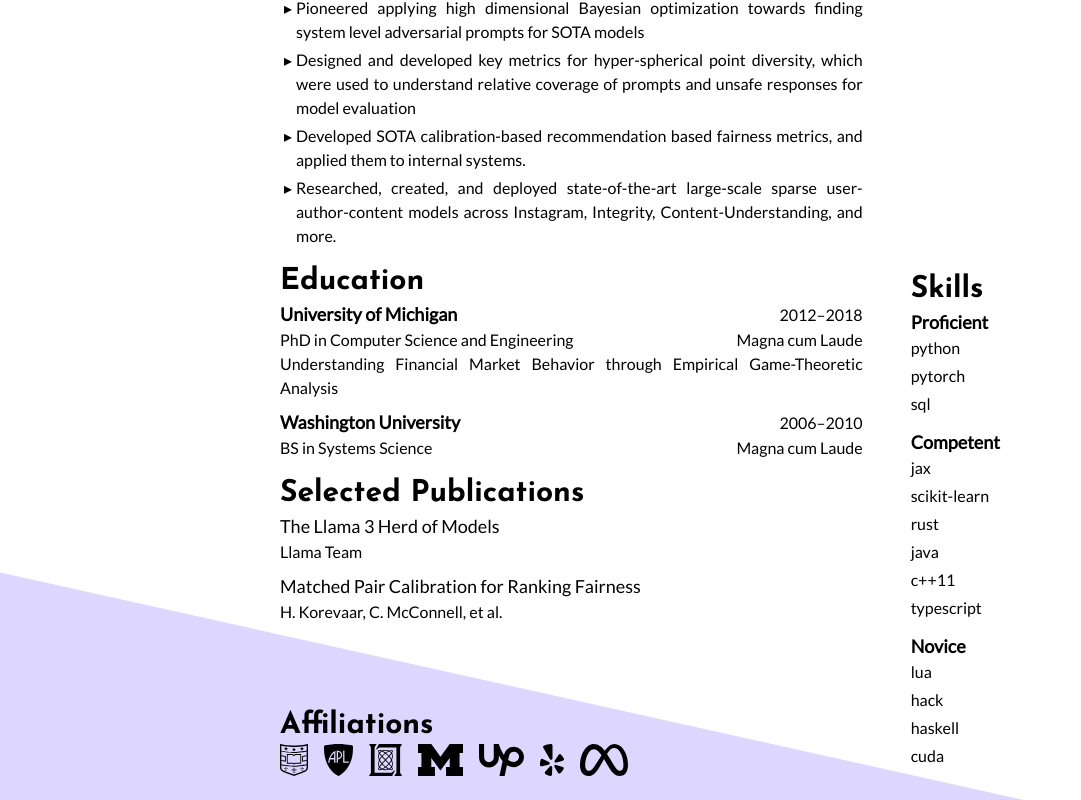
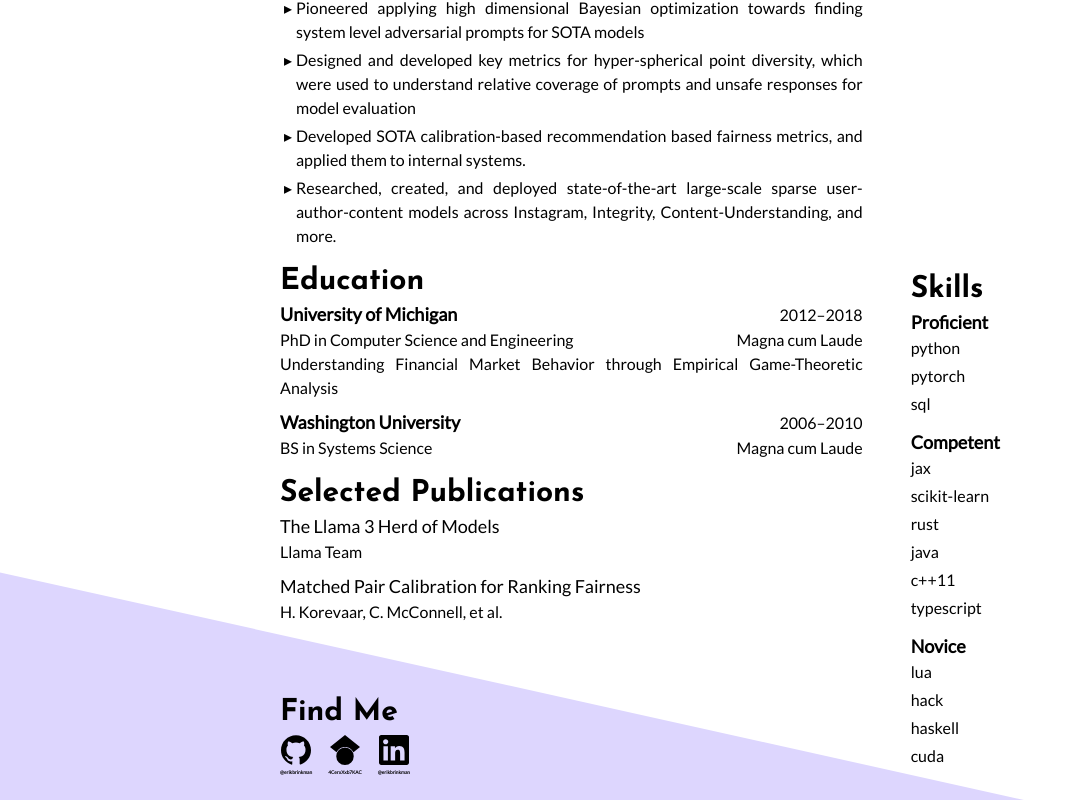
Before and after one commit to erikbrinkman/resume, a Next.js app: page / in a window 1280 px wide. Shown: the part 308-1108 px from the top of the page, without its empty margins (0-1081 px from the left). Built offline with nearby package versions, Linux system fonts and the light colour scheme.

Commit message:
update footer with contact info instead of affiliations

```diff
--- /dev/null
+++ b/components/contact-icon.tsx
@@ -0,0 +1,23 @@
+export default function ContactIcon({
+  img,
+  footer,
+  href,
+}: {
+  img: React.ReactElement;
+  footer: string;
+  href: string;
+}): React.ReactElement {
+  return (
+    <a
+      href={href}
+      target="_blank"
+      rel="noreferrer"
+      className="h-full hover:invert"
+    >
+      <div className="flex flex-col items-center gap-1">
+        <div className="text-3xl">{img}</div>
+        <div className="text-[.3rem] font-bold">{footer}</div>
+      </div>
+    </a>
+  );
+}
--- a/components/footing.tsx
+++ b/components/footing.tsx
@@ -1,7 +1,6 @@
-import { ReactElement } from "react";
-import AffiliationLogo from "./affiliation-logo";
+import { SiGithub, SiGooglescholar, SiLinkedin } from "react-icons/si";
+import ContactIcon from "./contact-icon";
 import Header from "./header";
-import { apl, ll, meta, umich, upwork, washu, yelp } from "./icons";
 
 /** Footing for the CV */
 export default function Footing({
@@ -9,7 +8,7 @@ export default function Footing({
 }: {
   /** render the element upward instead of downward: useful for a single page */
   upward?: boolean;
-}): ReactElement {
+}): React.ReactElement {
   const ups = upward
     ? "md:absolute print:absolute md:bottom-0 print:bottom-0 print:aspect-[9/2] print:[clip-path:polygon(0_0,0_100%,100%_100%)]"
     : "";
@@ -18,32 +17,24 @@ export default function Footing({
     <div
       className={`relative ${ups} bottom-0 md:left-[calc(24rem-50vw)] break-inside-avoid w-[calc(50vw+24rem)] print:w-screen max-w-[100vw] md:aspect-[9/2] [clip-path:polygon(0_0,0_100%,100%_100%,100%_0)] md:[clip-path:polygon(0_0,0_100%,100%_100%,100%_100%)] bg-violet-200 transition-all`}
     >
-      <div className="p-6 max-w-3xl h-full ml-auto flex flex-col justify-end">
-        <Header text="Affiliations" />
-        <div className="flex space-x-4 h-8">
-          <AffiliationLogo
-            img={washu}
-            alt="Wash U Logo"
-            href="https://wustl.edu"
+      <div className="p-6 max-w-3xl h-full ml-auto flex flex-col justify-end gap-1">
+        <Header text="Find Me" />
+        <div className="flex space-x-4">
+          <ContactIcon
+            img={<SiGithub />}
+            footer="@erikbrinkman"
+            href="https://github.com/erikbrinkman"
           />
-          <AffiliationLogo img={apl} alt="APL Logo" href="https://jhuapl.edu" />
-          <AffiliationLogo
-            img={ll}
-            alt="Lincoln Lab Logo"
-            href="https://www.ll.mit.edu"
+          <ContactIcon
+            img={<SiGooglescholar />}
+            footer="4CerxXxb7KAC"
+            href="https://scholar.google.com/citations?user=4CerxXxb7KAC"
           />
-          <AffiliationLogo
-            img={umich}
-            alt="University of Michigan Logo"
-            href="https://umich.edu"
+          <ContactIcon
+            img={<SiLinkedin />}
+            footer="@erikbrinkman"
+            href="https://www.linkedin.com/in/erikbrinkman/"
           />
-          <AffiliationLogo
-            img={upwork}
-            alt="Upwork Logo"
-            href="https://upwork.com"
-          />
-          <AffiliationLogo img={yelp} alt="Yelp Logo" href="https://yelp.com" />
-          <AffiliationLogo img={meta} alt="Meta Logo" href="https://meta.com" />
         </div>
       </div>
     </div>
--- a/package.json
+++ b/package.json
@@ -22,7 +22,7 @@
     "prettier-plugin-organize-imports": "^4.0.0",
     "react": "^18.3.1",
     "react-dom": "^18.3.1",
-    "react-icons": "^5.2.1",
+    "react-icons": "^5.3.0",
     "tailwindcss": "^3.4.6",
     "typescript": "^5.5.4",
     "typescript-eslint": "^7.17.0"
```
Also changed, not shown: 1 other file (tests, documents, lock files or other folders).
